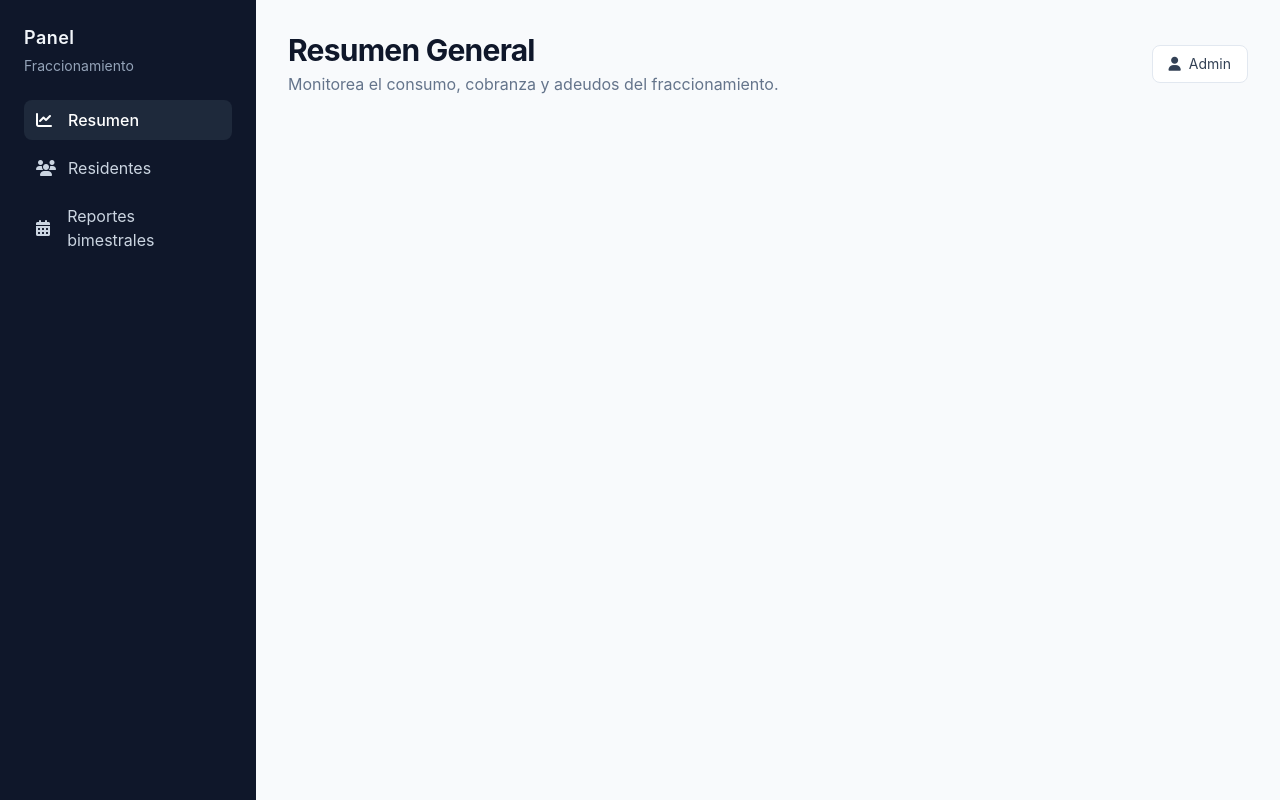
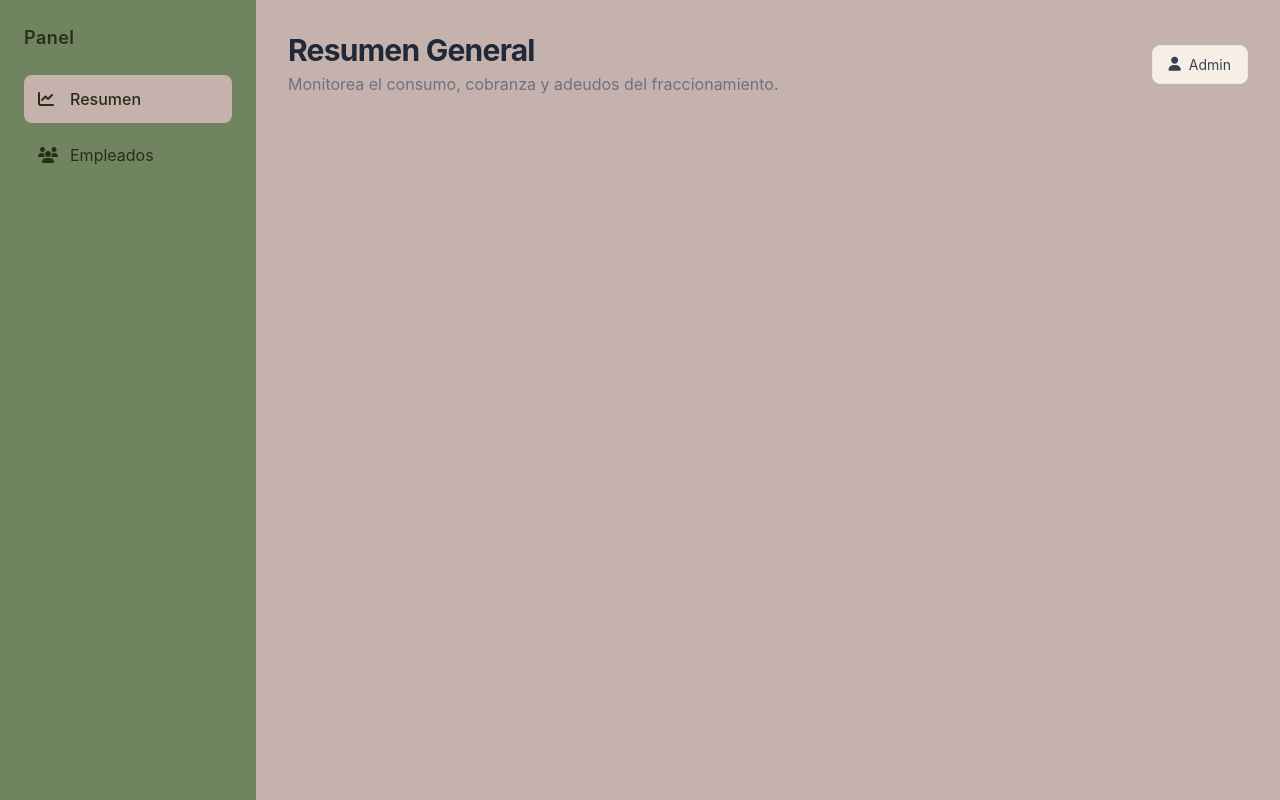
Before and after one commit to DIRM2705/Hack-verdeo, a Flask app: page / in a window 1280 px wide. Run offline with Flask 3, Linux system fonts and the light colour scheme; some libraries are stand-ins or nearby versions.

Commit message:
Frontend

```diff
--- /dev/null
+++ b/app/static/main.css
@@ -0,0 +1,151 @@
+body {
+	font-family: 'Inter', system-ui, sans-serif;
+	background-color: #c5b2ad;
+	color: #282e1a;
+	margin: 0;
+}
+
+.card-shadow {
+	box-shadow: 0 4px 6px -1px rgba(0, 0, 0, 0.05), 0 2px 4px -1px rgba(0, 0, 0, 0.03);
+}
+
+.page-shell {
+	min-height: 100vh;
+	display: flex;
+	flex-direction: column;
+}
+
+@media (min-width: 768px) {
+	.page-shell {
+		flex-direction: row;
+	}
+}
+
+.sidebar {
+	width: 100%;
+	padding: 1.25rem;
+	background-color: #70845f;
+	color: #282e1a;
+}
+
+@media (min-width: 768px) {
+	.sidebar {
+		width: 16rem;
+		padding: 1.5rem;
+	}
+}
+
+.sidebar-heading {
+	margin: 0;
+	font-size: 1.125rem;
+	font-weight: 600;
+	letter-spacing: 0.025em;
+}
+
+.sidebar-subtitle {
+	margin: 0.25rem 0 0;
+	font-size: 0.875rem;
+	color: #282e1a;
+}
+
+.nav {
+	display: flex;
+	flex-direction: column;
+	gap: 0.5rem;
+}
+
+.nav-link {
+	display: flex;
+	align-items: center;
+	gap: 0.75rem;
+	padding: 0.75rem 0.875rem;
+	border-radius: 0.5rem;
+	text-decoration: none;
+	transition: background-color 0.15s ease, color 0.15s ease, filter 0.15s ease;
+}
+
+.nav-link__icon {
+	width: 1.25rem;
+}
+
+.nav-link--active {
+	background-color: #c5b2ad;
+	color: #282e1a;
+	font-weight: 500;
+}
+
+.nav-link--default {
+	color: #282e1a;
+}
+
+.nav-link--default:hover {
+	background-color: rgba(255, 255, 255, 0.18);
+	color: #1f2937;
+}
+
+.page-main {
+	flex: 1;
+	padding: 1rem;
+}
+
+@media (min-width: 768px) {
+	.page-main {
+		padding: 2rem;
+	}
+}
+
+.page-container {
+	max-width: 80rem;
+	margin: 0 auto;
+}
+
+.page-header {
+	display: flex;
+	flex-direction: column;
+	justify-content: space-between;
+	align-items: flex-start;
+	gap: 1rem;
+	margin-bottom: 2rem;
+}
+
+@media (min-width: 768px) {
+	.page-header {
+		flex-direction: row;
+		align-items: center;
+	}
+}
+
+.page-title {
+	margin: 0;
+	font-size: 1.875rem;
+	font-weight: 700;
+	line-height: 1.2;
+	color: #1f2937;
+	letter-spacing: -0.025em;
+}
+
+.page-description {
+	margin: 0.25rem 0 0;
+	color: #6b7280;
+}
+
+.admin-badge {
+	display: flex;
+	align-items: center;
+	gap: 0.5rem;
+	padding: 0.5rem 1rem;
+	border-radius: 0.5rem;
+	border: 1px solid #e2e8f0;
+	background-color: #f7efe6;
+	color: #374151;
+	font-size: 0.875rem;
+}
+
+.bg-custom {
+	background-color: #c5b2ad;
+	color: #282e1a;
+}
+
+.bg-custom:hover {
+	filter: brightness(0.95);
+}
--- a/app/templates/index.html
+++ b/app/templates/index.html
@@ -8,46 +8,38 @@
     <script src="https://cdn.jsdelivr.net/npm/chart.js"></script>
     <link rel="stylesheet" href="https://unpkg.com/leaflet@1.9.4/dist/leaflet.css">
     <link rel="stylesheet" href="https://cdnjs.cloudflare.com/ajax/libs/font-awesome/6.4.0/css/all.min.css">
+    <link rel="stylesheet" href="../static/main.css">
+</head>
 
-    <style>
-        body { font-family: 'Inter', system-ui, sans-serif; background-color: #f8fafc; }
-        .card-shadow { box-shadow: 0 4px 6px -1px rgba(0, 0, 0, 0.05), 0 2px 4px -1px rgba(0, 0, 0, 0.03); }
-    </style>
-</head>
-<body class="bg-slate-50 text-slate-800">
+<body>
 
-    <div class="min-h-screen flex flex-col md:flex-row">
-        <aside class="w-full md:w-64 bg-slate-900 text-slate-100 p-5 md:p-6">
+    <div class="page-shell">
+        <aside class="sidebar">
             <div class="mb-6">
-                <h2 class="text-lg font-semibold tracking-wide">Panel</h2>
-                <p class="text-slate-400 text-sm mt-1">Fraccionamiento</p>
+                <h2 class="sidebar-heading">Panel</h2>
             </div>
-            <nav class="space-y-2">
-                <a href="#" data-section="resumen" class="nav-link flex items-center gap-3 px-3 py-2 rounded-lg bg-slate-800 text-white font-medium">
-                    <i class="fa-solid fa-chart-line w-5"></i>
+            <nav class="nav">
+                <a href="#" data-section="resumen" class="nav-link nav-link--active">
+                    <i class="fa-solid fa-chart-line nav-link__icon"></i>
                     <span>Resumen</span>
                 </a>
-                <a href="#" data-section="residentes" class="nav-link flex items-center gap-3 px-3 py-2 rounded-lg text-slate-300 hover:bg-slate-800 hover:text-white transition">
-                    <i class="fa-solid fa-users w-5"></i>
-                    <span>Residentes</span>
-                </a>
-                <a href="#" data-section="reportes-bimestrales" class="nav-link flex items-center gap-3 px-3 py-2 rounded-lg text-slate-300 hover:bg-slate-800 hover:text-white transition">
-                    <i class="fa-solid fa-calendar-days w-5"></i>
-                    <span>Reportes bimestrales</span>
+                <a href="#" data-section="Empleados" class="nav-link nav-link--default">
+                    <i class="fa-solid fa-users nav-link__icon"></i>
+                    <span>Empleados</span>
                 </a>
             </nav>
         </aside>
 
-        <main class="flex-1 p-4 md:p-8">
-    <div class="max-w-7xl mx-auto">
+        <main class="page-main">
+    <div class="page-container">
         <section id="resumen-section" class="content-section">
-        <div class="flex flex-col md:flex-row justify-between items-start md:items-center mb-8 gap-4">
+        <div class="page-header">
             <div>
-                <h1 class="text-3xl font-bold text-slate-900 tracking-tight">Resumen General</h1>
-                <p class="text-slate-500 mt-1">Monitorea el consumo, cobranza y adeudos del fraccionamiento.</p>
+                <h1 class="page-title">Resumen General</h1>
+                <p class="page-description">Monitorea el consumo, cobranza y adeudos del fraccionamiento.</p>
             </div>
             <div class="flex gap-3 flex-wrap">
-                <span class="flex items-center gap-2 px-4 py-2 rounded-lg bg-white border border-slate-200 text-slate-700 text-sm">
+                <span class="admin-badge">
                     <i class="fa-solid fa-user"></i>
                     <p>Admin</p>
                 </span>
```
Also changed, not shown: app/static/loadMap.js (deleted, +0 -368 lines).
